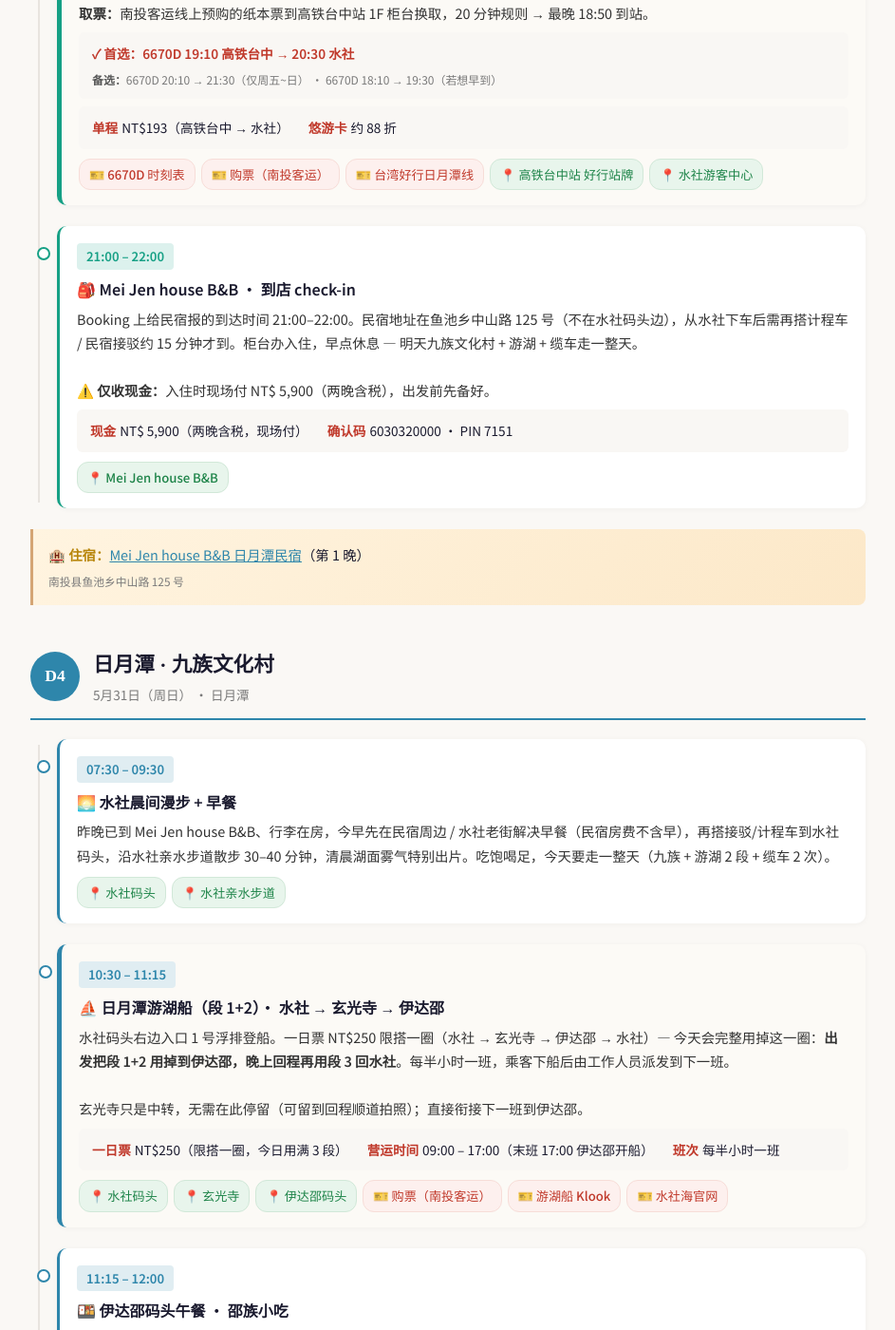
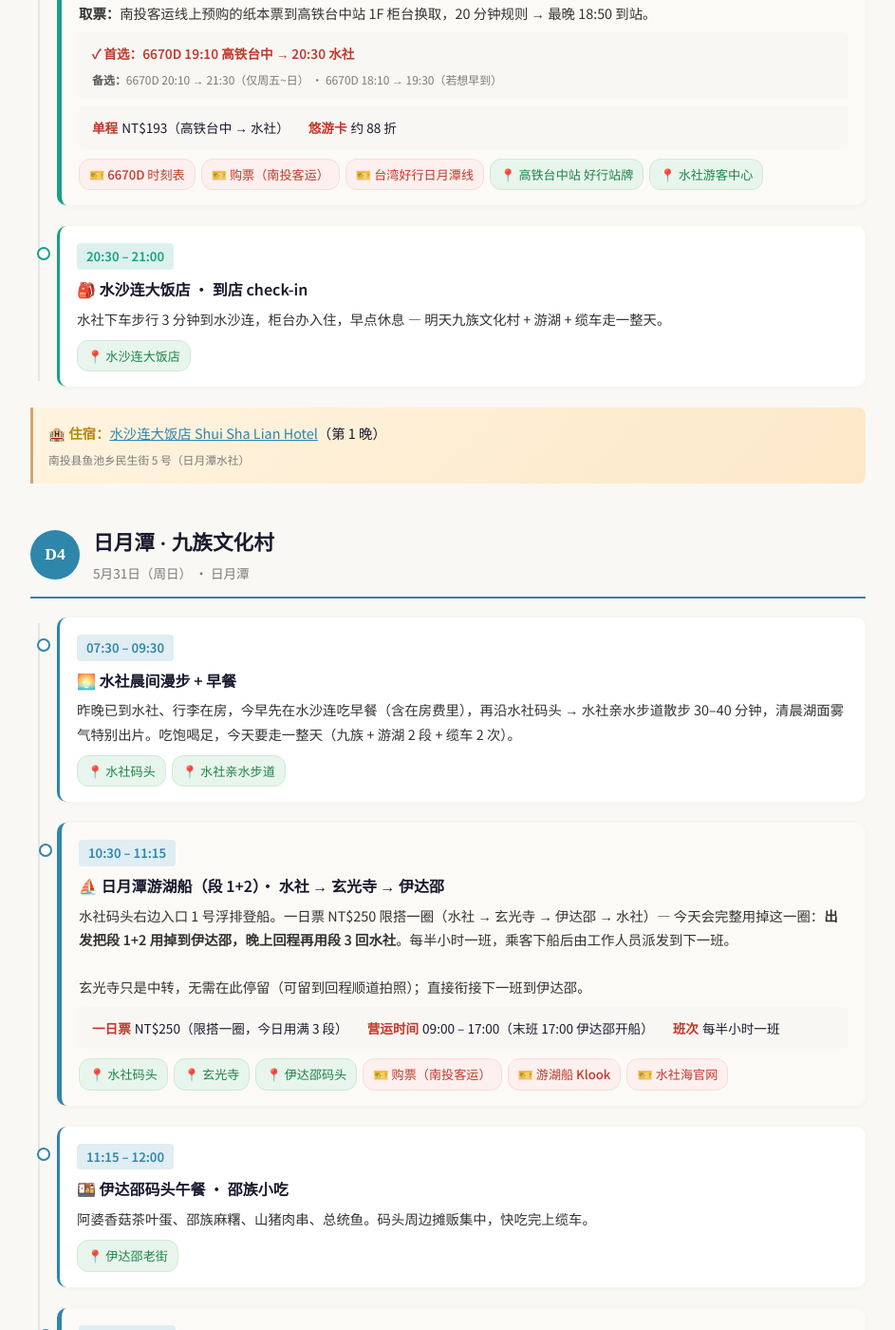
Before and after one commit to SibeiC/SibeiC.github.io, a Jekyll site: the page built from _trips/taiwan-2026.md, in a window 1280 px wide and 1400 px high, scrolled down 7770 px. Shown: the whole window at 95% size, without its empty margins (168-1111 px from the left). Built offline with Jekyll 4.4.1, drawn with Linux system fonts in a browser that asks for light colours; some of the changed text lies outside the part shown.

Commit message:
Revert "日月潭住宿: swap 水沙连 (估算 5600) → Mei Jen house B&B (实际 5900)"
This reverts commit be3878c73d2f0ba417fabdb49e0da97bc5459d14.

```diff
--- a/_trips/taiwan-2026.md
+++ b/_trips/taiwan-2026.md
@@ -56,7 +56,7 @@ cost:
       icon: 🏨
       items:
         - { label: "citizenM Taipei（2 晚）", amount: 7126, in: primary }
-        - { label: "Mei Jen house B&B（2 晚）", amount: 5900, in: primary }
+        - { label: "水沙连大饭店（2 晚）", amount: 5600, in: primary, note: 估算 }
         - { label: "青山别馆（1 晚）", amount: 2500, in: primary, note: 估算 }
         - { label: "禧榕轩大饭店（2 晚）", amount: 228.78, in: secondary }
         - { label: "S.E.A. 民宿（1 晚）", amount: 3510, in: primary }
@@ -105,11 +105,11 @@ hotels:
     dates: 5/28 (四) – 5/30 (六)
     address: 台北市中正区中华路一段 3 号
     map_query: citizenM Taipei North Gate
-  - name: Mei Jen house B&B 日月潭民宿
+  - name: 水沙连大饭店 Shui Sha Lian Hotel
     nights: 2
     dates: 5/30 (六) – 6/1 (一)
-    address: 南投县鱼池乡中山路 125 号
-    map_query: Mei Jen house B&B 日月潭民宿
+    address: 南投县鱼池乡民生街 5 号（日月潭水社）
+    map_query: Shui Sha Lian Hotel 水沙连大饭店
   - name: 青山别馆 Chin Shan Villa
     nights: 1
     dates: 6/1 (一) – 6/2 (二)
@@ -302,7 +302,7 @@ days:
         detail: |
           南下对号 1321 次，<strong>台北 16:01 发车 → 台中 16:54 抵达</strong>，约 53 分钟（途经南港→台北→桃园→台中 停站）。该车次运行日：一/二/三/四/六，周六 5/30 有车。
           <br><br>
-          抵达台中高铁后直接在站内 / 附近吃晚餐，吃完回到 1F 台湾好行站牌搭 6670D 南下日月潭水社 — 当晚住 Mei Jen house B&B。
+          抵达台中高铁后直接在站内 / 附近吃晚餐，吃完回到 1F 台湾好行站牌搭 6670D 南下日月潭水社 — 当晚住水沙连。
         tickets:
           - { tag: 标准车厢, value: NT$700 }
           - { tag: 早鸟 65 折, value: NT$455, note: 提前 5–28 天 }
@@ -348,19 +348,13 @@ days:
           - { type: map, label: 高铁台中站 好行站牌, query: 台中高铁站 台湾好行 }
           - { type: map, label: 水社游客中心, query: 水社游客中心 日月潭 }
 
-      - time: 21:00 – 22:00
-        title: 🎒 Mei Jen house B&B · 到店 check-in
-        detail: |
-          Booking 上给民宿报的到达时间 21:00–22:00。民宿地址在鱼池乡中山路 125 号（不在水社码头边），从水社下车后需再搭计程车 / 民宿接驳约 15 分钟才到。柜台办入住，早点休息 — 明天九族文化村 + 游湖 + 缆车走一整天。
-          <br><br>
-          <strong>⚠️ 仅收现金：</strong>入住时现场付 NT$ 5,900（两晚含税），出发前先备好。
-        tickets:
-          - { tag: 现金, value: "NT$ 5,900", note: 两晚含税，现场付 }
-          - { tag: 确认码, value: "6030320000 · PIN 7151" }
+      - time: 20:30 – 21:00
+        title: 🎒 水沙连大饭店 · 到店 check-in
+        detail: 水社下车步行 3 分钟到水沙连，柜台办入住，早点休息 — 明天九族文化村 + 游湖 + 缆车走一整天。
         links:
-          - { type: map, label: Mei Jen house B&B, query: Mei Jen house B&B 日月潭民宿 }
+          - { type: map, label: 水沙连大饭店, query: Shui Sha Lian Hotel 水沙连大饭店 }
     stay:
-      hotel: Mei Jen house B&B 日月潭民宿
+      hotel: 水沙连大饭店 Shui Sha Lian Hotel
       label: 第 1 晚
 
   - num: 4
@@ -374,7 +368,7 @@ days:
       - time: 07:30 – 09:30
         title: 🌅 水社晨间漫步 + 早餐
         detail: |
-          昨晚已到 Mei Jen house B&B、行李在房，今早先在民宿周边 / 水社老街解决早餐（民宿房费不含早），再搭接驳/计程车到水社码头，沿水社亲水步道散步 30–40 分钟，清晨湖面雾气特别出片。吃饱喝足，今天要走一整天（九族 + 游湖 2 段 + 缆车 2 次）。
+          昨晚已到水社、行李在房，今早先在水沙连吃早餐（含在房费里），再沿水社码头 → 水社亲水步道散步 30–40 分钟，清晨湖面雾气特别出片。吃饱喝足，今天要走一整天（九族 + 游湖 2 段 + 缆车 2 次）。
         links:
           - { type: map, label: 水社码头, query: 水社码头 }
           - { type: map, label: 水社亲水步道, query: 水社亲水步道 日月潭 }
@@ -445,7 +439,7 @@ days:
           - { type: map, label: 水社码头, query: 水社码头 }
 
       - time: "17:00 – 19:30"
-        title: 🏨 Mei Jen house B&B · 休整 + 觅食
+        title: 🏨 水沙连大饭店 · 休整 + 觅食
         detail: 回房间冲个澡、换衣服，再出门吃晚餐（水社码头周边小吃摊 / 邵族料理），顺路把脏衣服带去洗衣店。
 
       - time: 19:30 – 21:30
@@ -458,9 +452,9 @@ days:
         links:
           - { type: map, label: 招茗自助洗衣店, query: 招茗自助洗衣店 日月潭 }
     note: |
-      <strong>💡 为什么住 2 晚 Mei Jen house B&B：</strong>5/30 晚从台中高铁搭 6670D 直上水社再转接驳，隔天九族 + 游湖不用起早赶车；6/1 早上从水社 08:00 上 6739 直达阿里山，全程一次到位。
+      <strong>💡 为什么住 2 晚水沙连：</strong>5/30 晚从台中高铁搭 6670D 直上水社，隔天九族 + 游湖不用起早赶车；6/1 早上从水社 08:00 上 6739 直达阿里山，全程一次到位。
     stay:
-      hotel: Mei Jen house B&B 日月潭民宿
+      hotel: 水沙连大饭店 Shui Sha Lian Hotel
       label: 第 2 晚
 
   - num: 5
```
